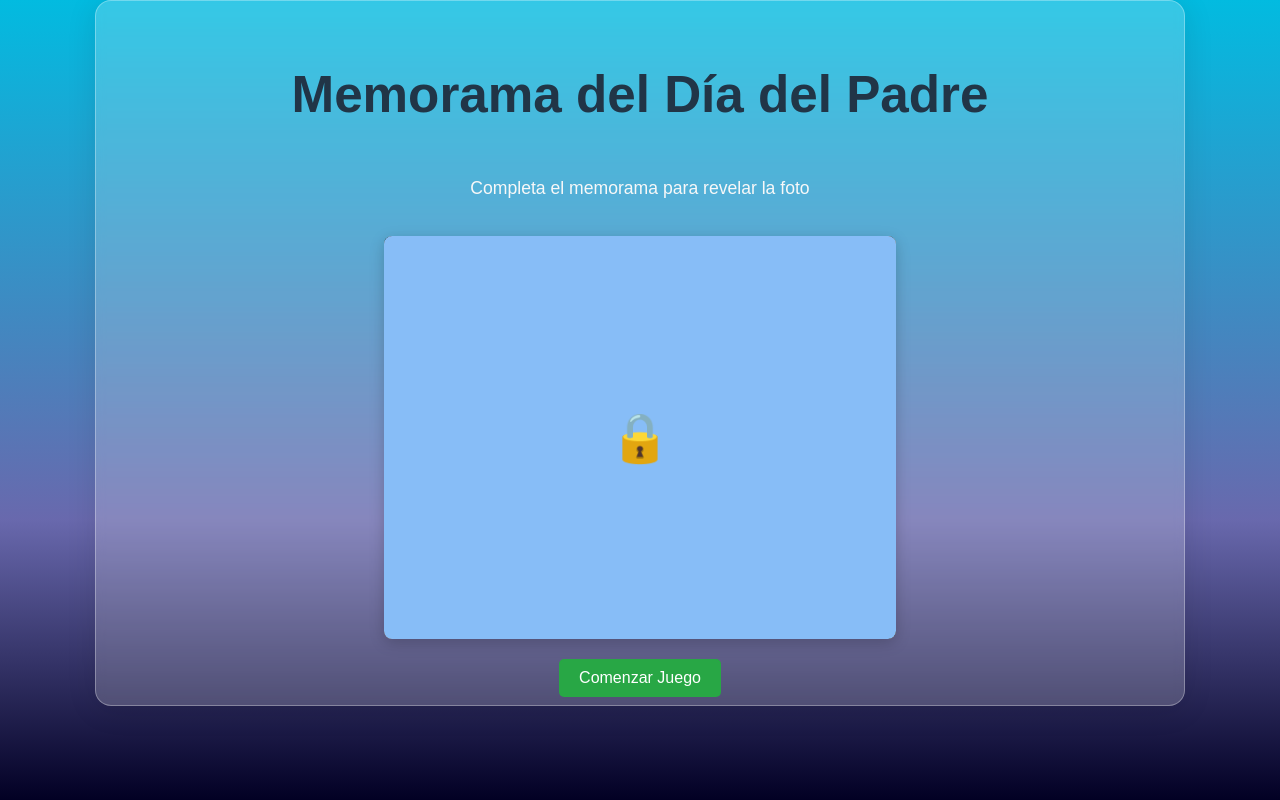
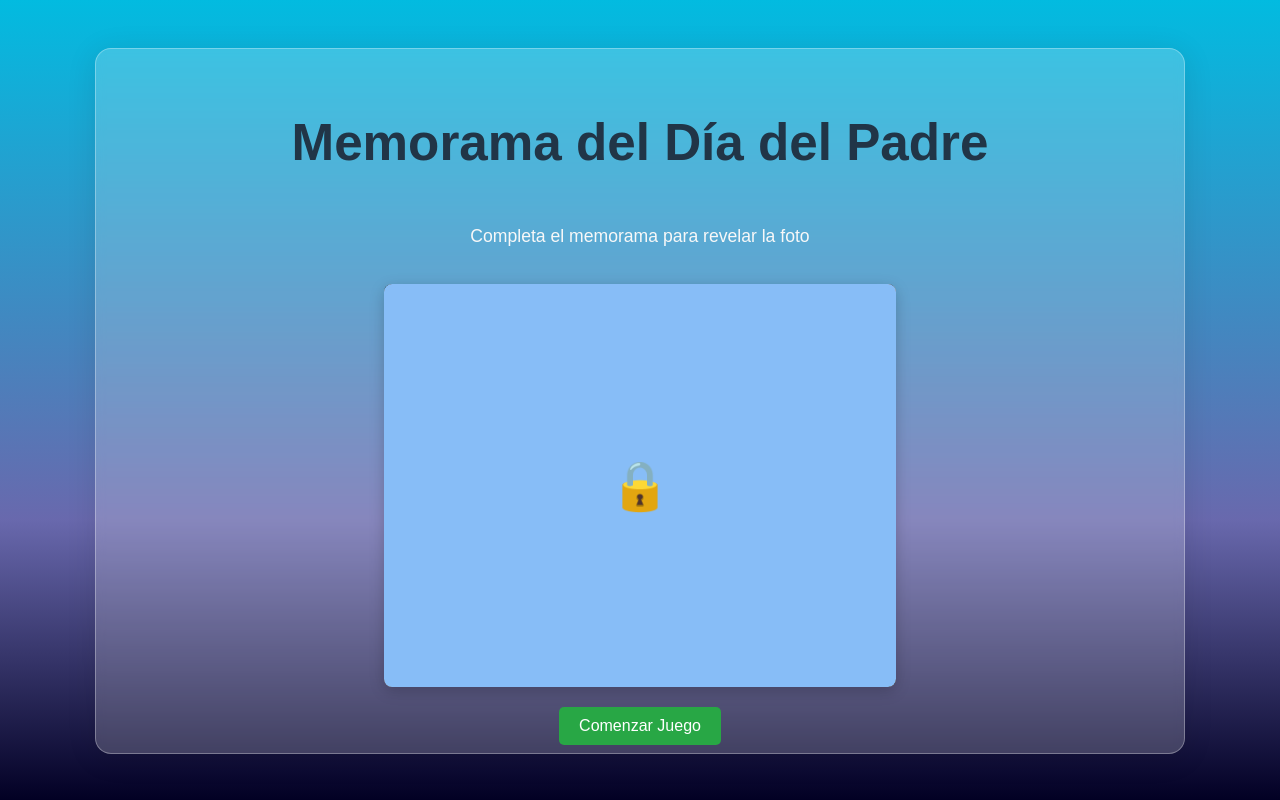
Before and after one commit to JavCan/RegaloPapa, a React (Vite) app: page / in a window 1280 px wide. Built offline with nearby package versions, Linux system fonts and the light colour scheme.

Commit message:
style(index.css): adjust body margin and overflow behavior
Change body margin-top to 3em to create space at the top of the page
Replace overflow:hidden with overflow:auto to allow scrolling when needed

```diff
--- a/src/index.css
+++ b/src/index.css
@@ -29,13 +29,13 @@ a:hover {
 }
 
 body {
-  margin: 0;
+  margin-top: 3em;
   padding: 0;
   display: flex;
   place-items: center;
   min-width: 320px;
   max-height: 100vh;
-  overflow: hidden;
+  overflow: auto;
 }
 
 h1 {
```
